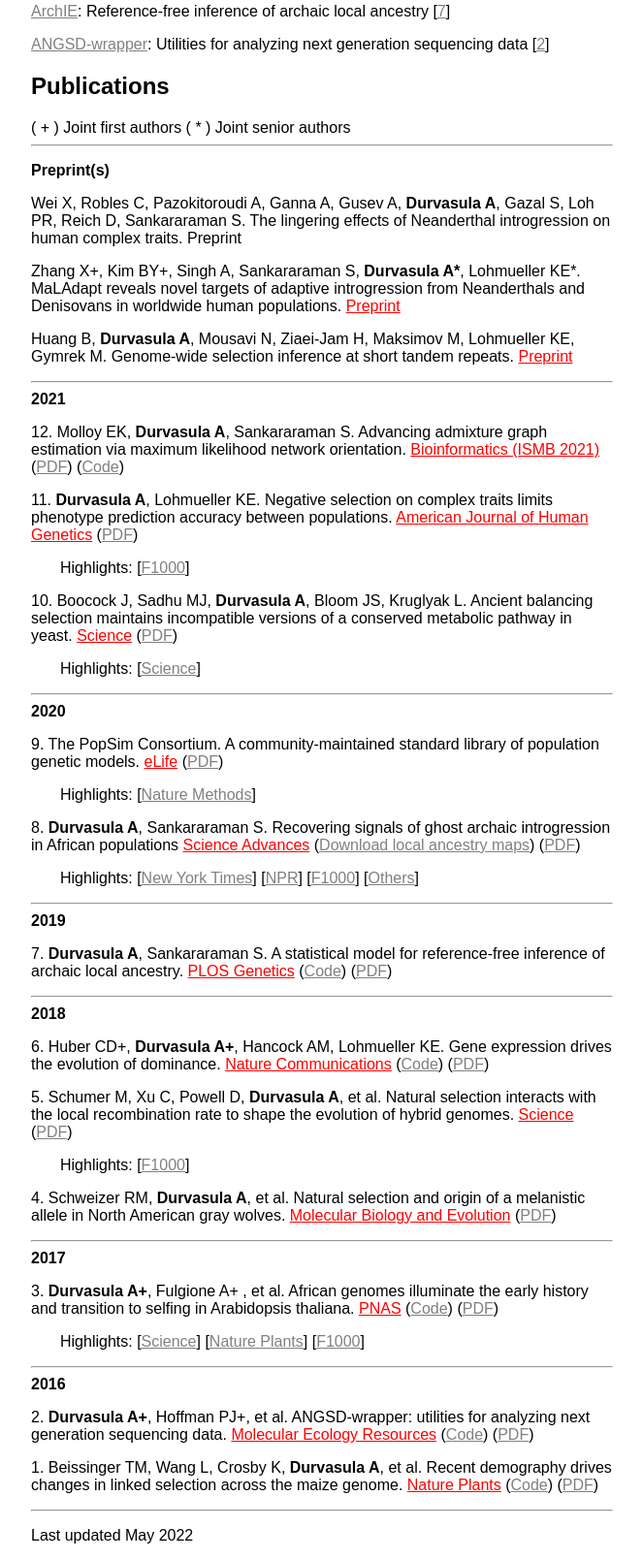
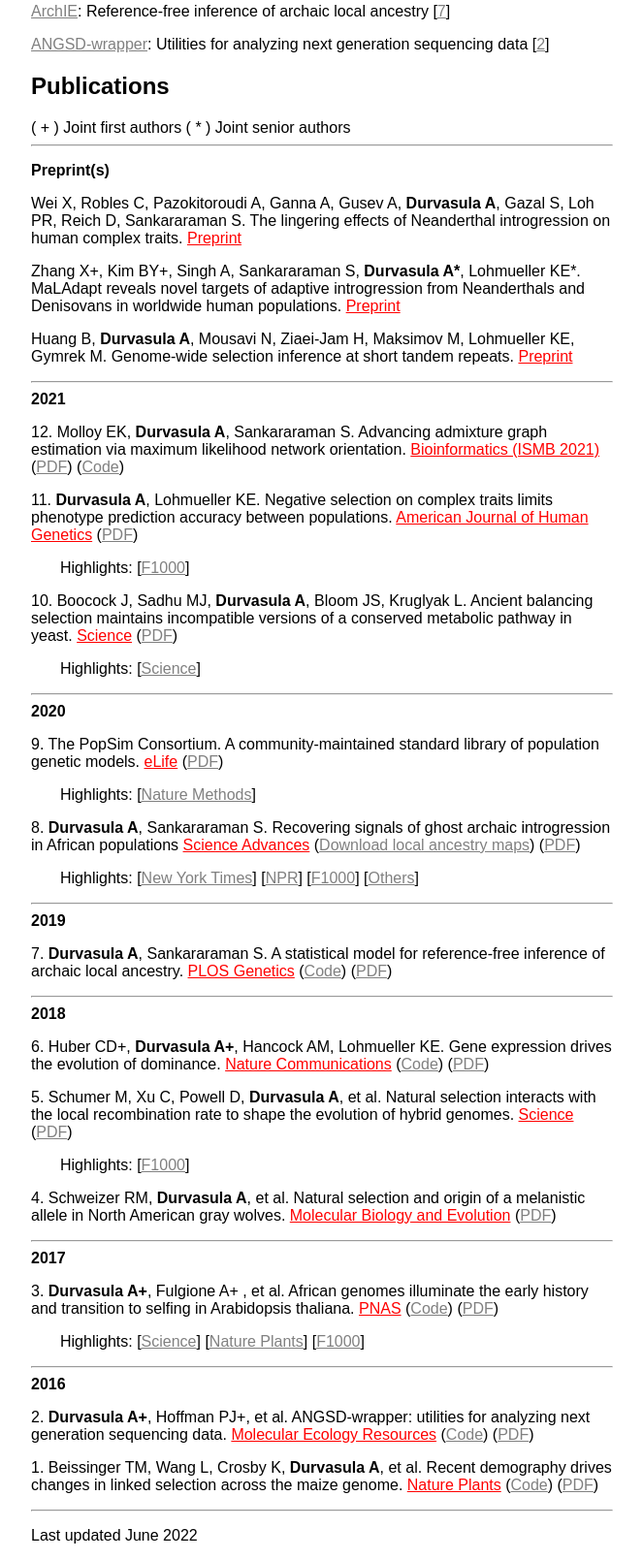
Before and after one commit to arundurvasula/arundurvasula.github.io, a plain HTML site: page index.html in a window 1280 px wide. Shown: the part 583-2192 px from the top of the page at 97% size, without its empty margins (308-971 px from the left). Drawn offline with Linux system fonts and the light colour scheme.

Commit message:
Update index.html

```diff
--- a/index.html
+++ b/index.html
@@ -56,7 +56,7 @@ My research focuses on developing statistical methods to understand patterns of
 
 		<p><strong>Preprint(s)</strong></p>
 
-	  <p>Wei X, Robles C, Pazokitoroudi A, Ganna A, Gusev A, <strong>Durvasula A</strong>, Gazal S, Loh PR, Reich D, Sankararaman S. The lingering effects of Neanderthal introgression on human complex traits. <a href="https://www.biorxiv.org/content/10.1101/2022.06.07.495223v1" style="color:#FF0000"></a>Preprint</p>
+	  	<p>Wei X, Robles C, Pazokitoroudi A, Ganna A, Gusev A, <strong>Durvasula A</strong>, Gazal S, Loh PR, Reich D, Sankararaman S. The lingering effects of Neanderthal introgression on human complex traits. <a href="https://www.biorxiv.org/content/10.1101/2022.06.07.495223v1" style="color:#FF0000">Preprint</a></p>
 
 	        <p>Zhang X+, Kim BY+, Singh A, Sankararaman S, <strong>Durvasula A*</strong>, Lohmueller KE*. MaLAdapt reveals novel targets of adaptive introgression from Neanderthals and Denisovans in worldwide human populations. <a href="https://www.biorxiv.org/content/10.1101/2022.05.16.491756v1" style="color:#FF0000">Preprint</a></p>
 
@@ -120,7 +120,7 @@ My research focuses on developing statistical methods to understand patterns of
     <p>1. Beissinger TM, Wang L, Crosby K, <strong>Durvasula A</strong>, et al. Recent demography drives changes in linked selection across the maize genome. <a href="http://www.nature.com/articles/nplants201684" style="color:#FF0000">Nature Plants</a> (<a href="https://github.com/timbeissinger/Maize-Teo-Scripts">Code</a>) (<a title="Beissinger2016" href="pdfs/beissinger2016.pdf">PDF</a>)</p>
 
     <hr />
-    <p>Last updated May 2022</p>
+    <p>Last updated June 2022</p>
   </div>
 	</body>
 </html>
```
